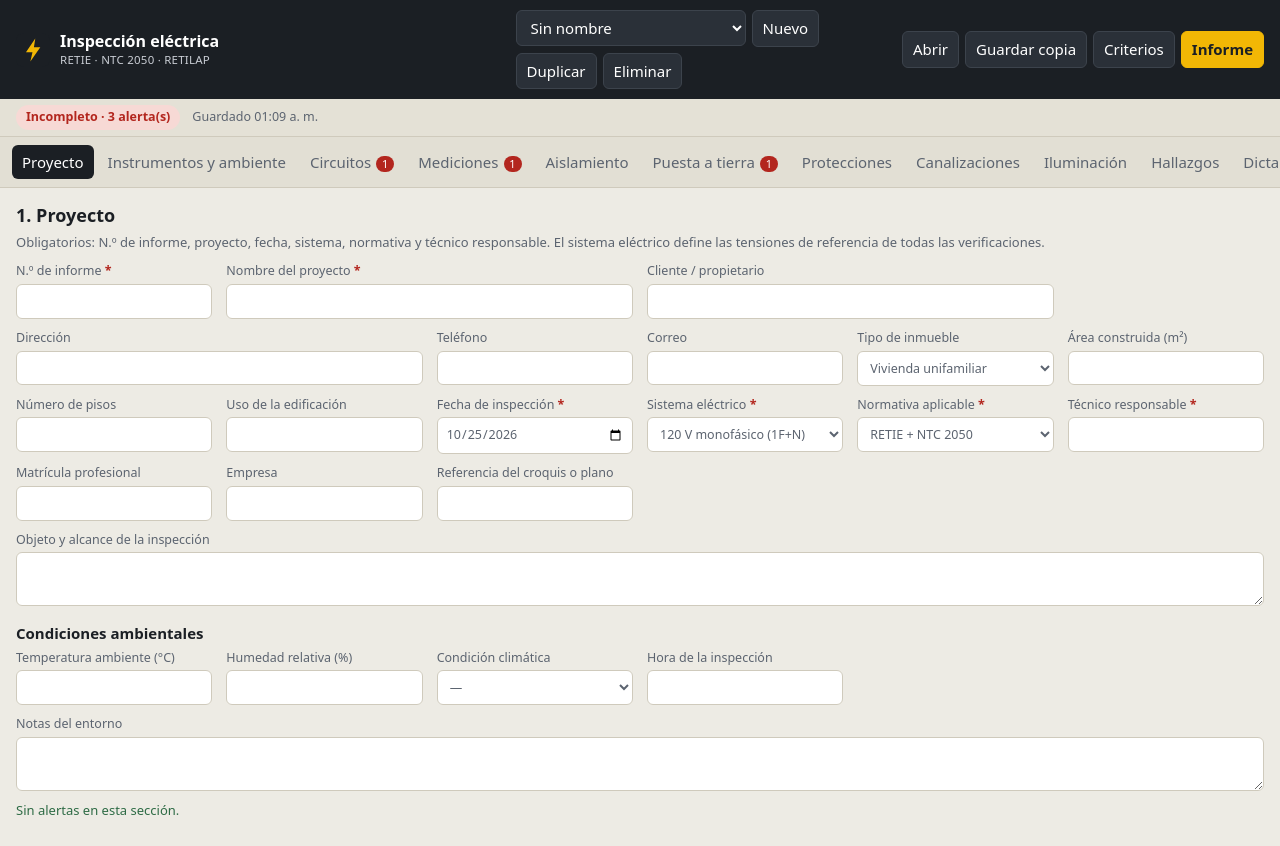
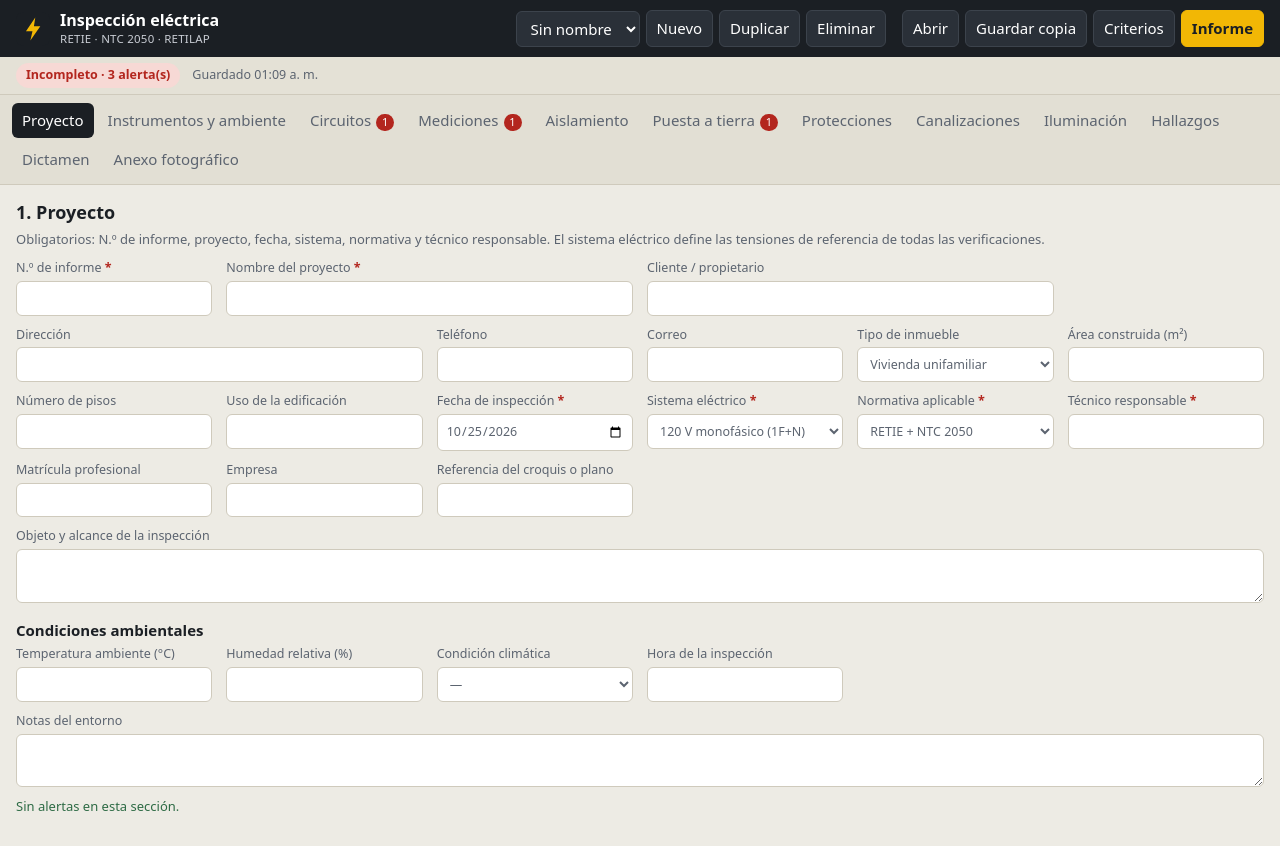
Before and after one commit to jeydiaza-ui/retie-inspeccion, a website with bundled scripts: page index.html in a window 1280 px wide. Built offline with nearby package versions, Linux system fonts and the light colour scheme.

Commit message:
v3.0.1: cabecera de escritorio, navegacion en varias lineas y URL publica
- Una sola fila en la cabecera a partir de 1100 px
- Navegacion con las 12 secciones visibles en escritorio
- README con la URL publicada y el repositorio
- CACHE del service worker a retie-v3.0.1

```diff
--- a/package.json
+++ b/package.json
@@ -1,6 +1,6 @@
 {
   "name": "retie-inspeccion",
-  "version": "3.0.0",
+  "version": "3.0.1",
   "private": true,
   "description": "PWA para registrar, calcular y documentar inspecciones eléctricas RETIE / NTC 2050 / RETILAP",
   "license": "SEE LICENSE IN LICENSE",
--- a/styles.css
+++ b/styles.css
@@ -253,6 +253,15 @@ dialog::backdrop { background: rgba(15, 20, 26, .6); }
   .grid .span2, .grid .span3 { grid-column: 1 / -1; }
 }
 
+/* En escritorio ancho, una sola fila en la cabecera y navegación en varias
+   líneas para que las 12 secciones estén visibles sin desplazamiento. */
+@media (min-width: 1100px) {
+  .app-head { flex-wrap: nowrap; }
+  .head-group { flex-wrap: nowrap; }
+  .app-head select { max-width: 205px; }
+  nav { flex-wrap: wrap; overflow-x: visible; }
+}
+
 /* ==========================================================================
    Informe: páginas A4 y vista previa
    ========================================================================== */
--- a/sw.js
+++ b/sw.js
@@ -8,7 +8,7 @@
  * IMPORTANTE: al publicar cambios en cualquiera de los archivos de ASSETS,
  * suba el número de CACHE para que los clientes reciban la versión nueva.
  */
-const CACHE = 'retie-v3.0.0';
+const CACHE = 'retie-v3.0.1';
 const ASSETS = [
   './',
   './index.html',
```
Also changed, not shown: README.md.
